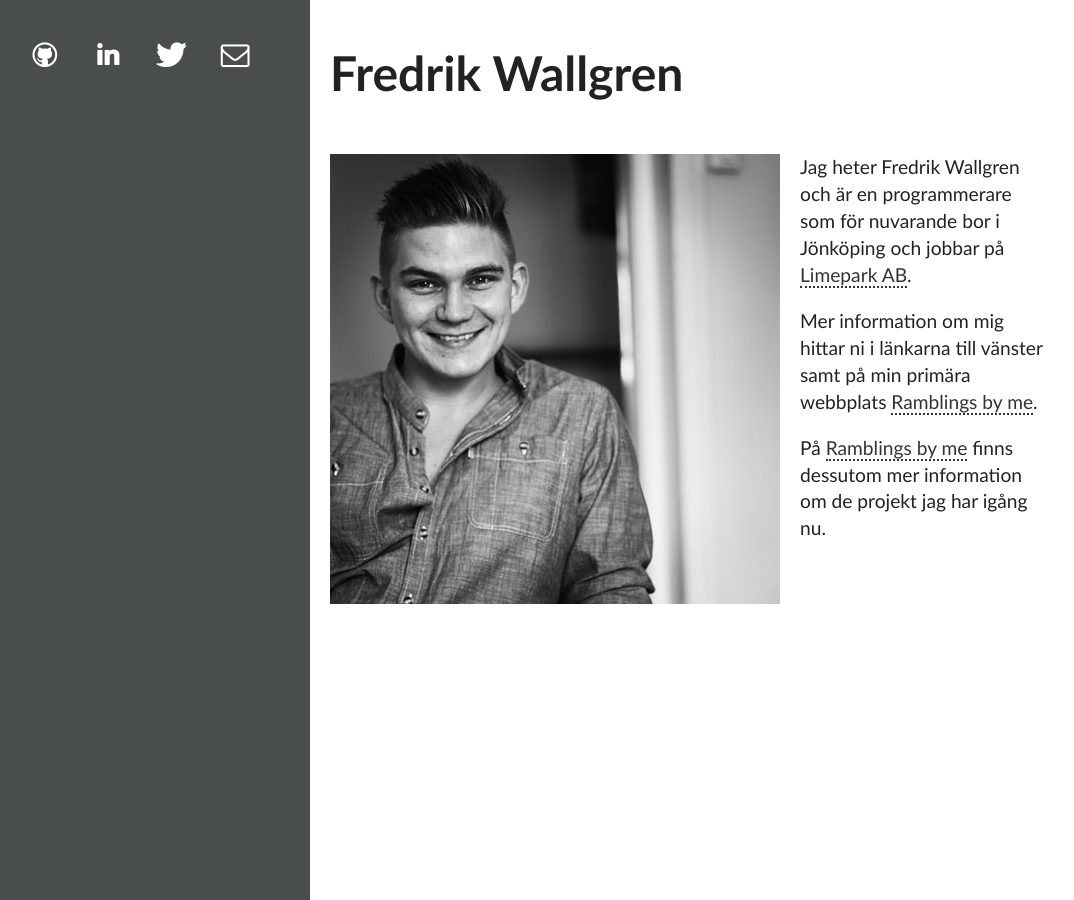
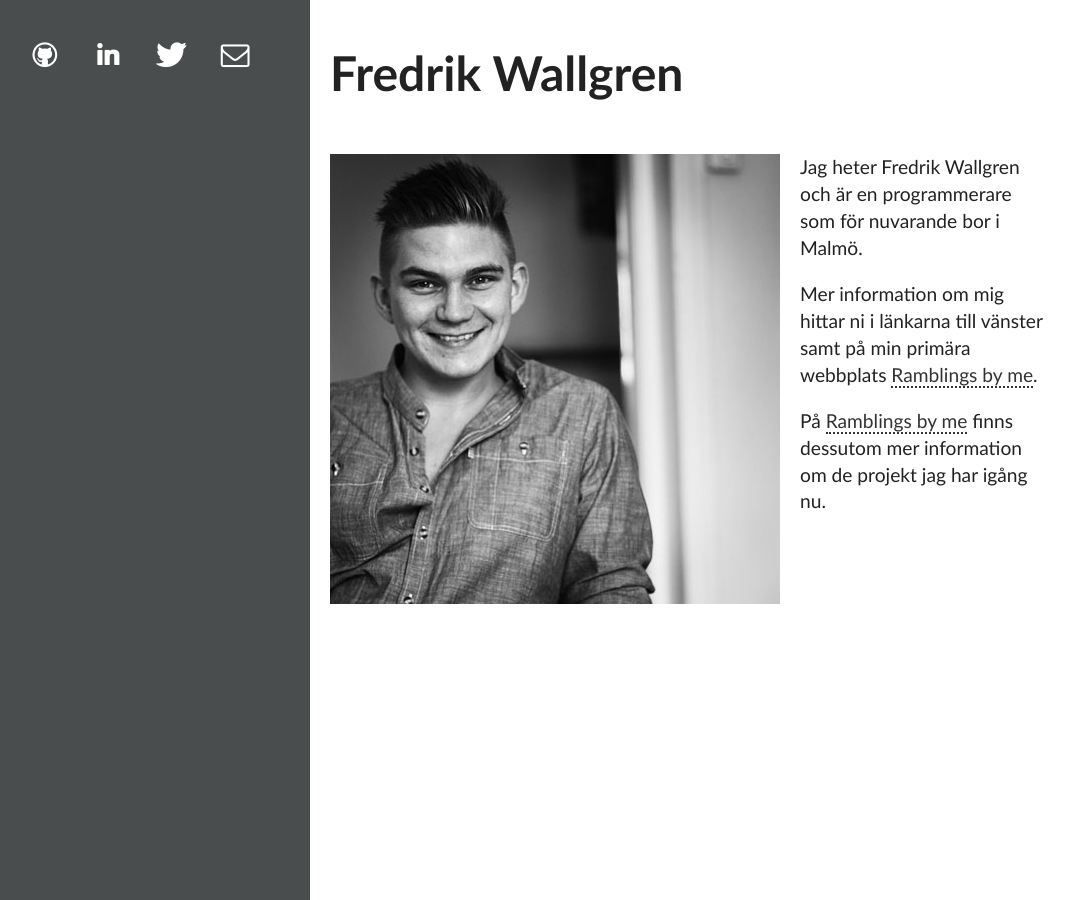
Before and after one commit to walle/fredrikwallgren, a Jekyll site: the page built from index.md, in a window 1280 px wide. Shown: the whole page, without its empty margins (10-1084 px from the left). Built offline with Jekyll 4.4.1, drawn with Linux system fonts in a browser that asks for light colours.

Commit message:
Update index.md

```diff
--- a/index.md
+++ b/index.md
@@ -5,7 +5,7 @@ layout: default
 
 ![Portrait](/images/fredrik.jpg)
 
-Jag heter Fredrik Wallgren och är en programmerare som för nuvarande bor i Jönköping och jobbar på [Limepark AB](http://limepark.se).
+Jag heter Fredrik Wallgren och är en programmerare som för nuvarande bor i Malmö.
 
 Mer information om mig hittar ni i länkarna till vänster samt på min primära webbplats [Ramblings by me](http://ramblingsby.me).
 
```
